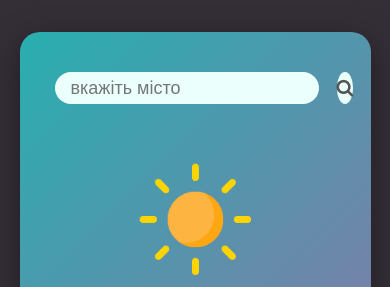
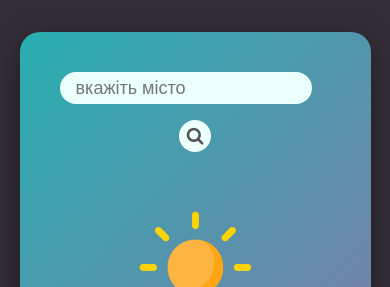
Before and after one commit to IANDYI/weather_web_app, a plain HTML site: page index.html in a window 390 px wide. Shown: the top 287 px of the page. Drawn offline with Linux system fonts and the light colour scheme.

Commit message:
mobile search fix

```diff
--- a/style.css
+++ b/style.css
@@ -39,6 +39,7 @@ body {
     font-size: 18px;
     margin-right: 1em;
     flex: 1;
+    flex-shrink: 1;
 }
 
 .search button {
@@ -98,6 +99,14 @@ body {
 }
 
 @media only screen and (max-width: 480px) {
+    .search {
+        height: 5em;
+        flex-direction: column;
+        gap: 1em;
+    }
+    .search input {
+        width: 90%;
+    }
     .details {
         flex-direction: column;
         gap: 2em;
```
